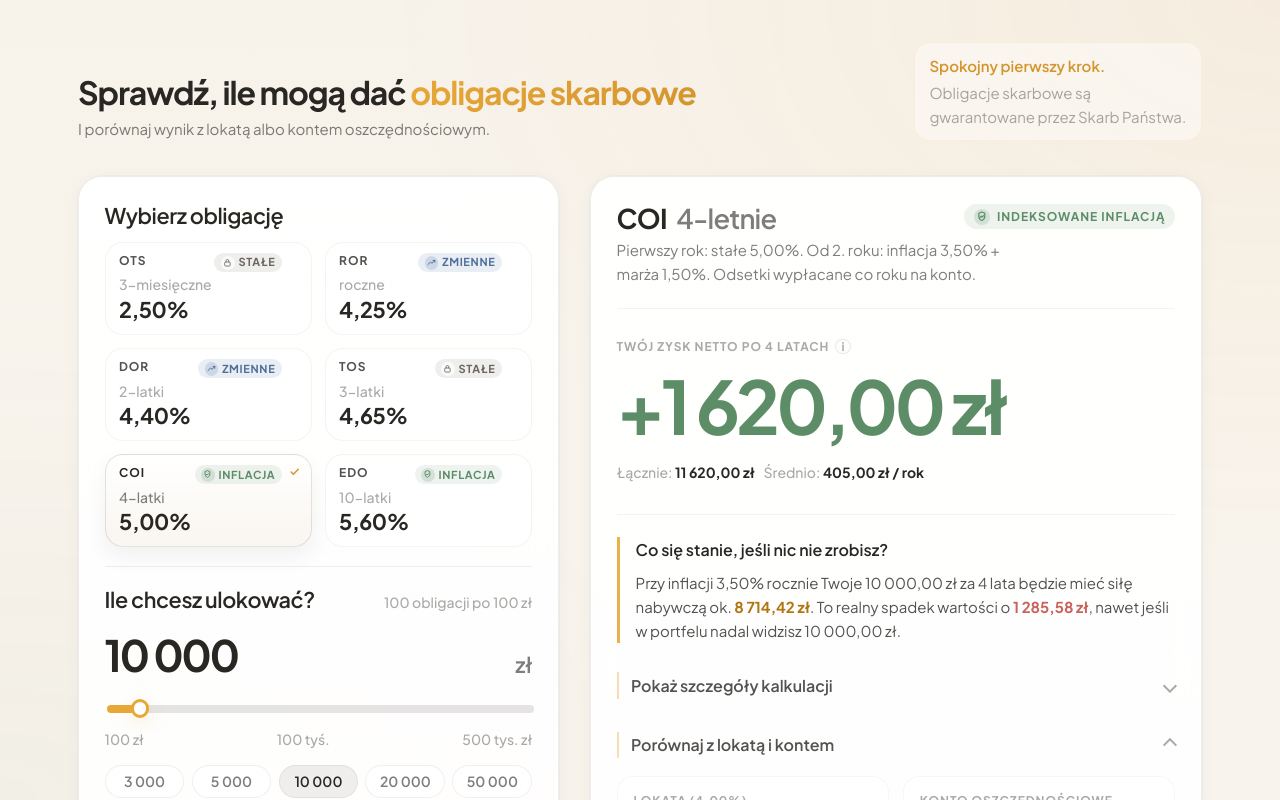
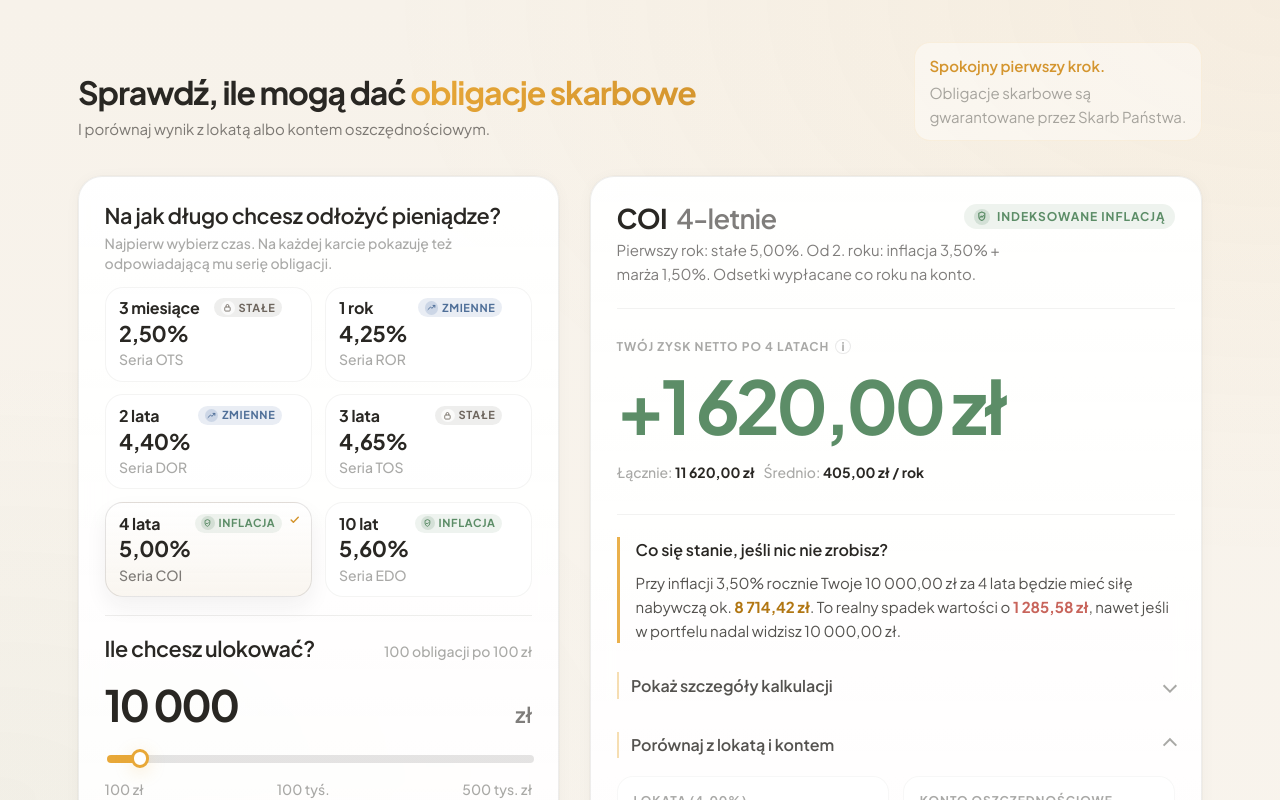
Before and after one commit to Arplay01/obligacja-kalkulator-fbo, a Next.js app: page /kalkulator in a window 1280 px wide. Shown: the top 800 px of the page. Built offline with nearby package versions, Linux system fonts and the light colour scheme.

Commit message:
Szybka aktualizacja projektu: 2026-03-29 11:18

```diff
--- a/src/features/calculator/components/calculator-input-panel.tsx
+++ b/src/features/calculator/components/calculator-input-panel.tsx
@@ -183,11 +183,17 @@ export function CalculatorInputPanel({
     <aside className="workspace__inputs card" aria-label="Parametry symulacji">
       <section
         className="panel-block panel-block--selector"
-        aria-label="Wybierz rodzaj obligacji"
+        aria-label="Wybierz czas oszczędzania"
       >
-        <h2 className="section-title section-title--compact">Wybierz obligację</h2>
+        <div className="panel-heading">
+          <h2 className="input-title">Na jak długo chcesz odłożyć pieniądze?</h2>
+          <p className="helper-text">
+            Najpierw wybierz czas. Na każdej karcie pokazuję też odpowiadającą mu
+            serię obligacji.
+          </p>
+        </div>
 
-        <div className="bond-grid" role="tablist" aria-label="Rodzaje obligacji">
+        <div className="bond-grid" role="tablist" aria-label="Dostępne okresy oszczędzania">
           {BOND_ORDER.map((bondId, index) => {
             const bond = bonds[bondId];
             const isActive = state.bondId === bondId;
@@ -218,7 +224,7 @@ export function CalculatorInputPanel({
                   </span>
                 ) : null}
                 <div className="bond-chip__header">
-                  <span className="bond-chip__ticker">{bond.name}</span>
+                  <span className="bond-chip__label">{bond.termLabel}</span>
                   <span className="bond-chip__badge-slot bond-chip__badge-slot--inline">
                     <BondBadge
                       kind={bond.badgeKind}
@@ -227,8 +233,8 @@ export function CalculatorInputPanel({
                     />
                   </span>
                 </div>
-                <span className="bond-chip__label">{bond.pickerLabel}</span>
                 <span className="bond-chip__rate">{formatPercent(bond.firstRate)}</span>
+                <span className="bond-chip__ticker">Seria {bond.name}</span>
                 <span className="bond-chip__badge-slot bond-chip__badge-slot--stacked">
                   <BondBadge
                     kind={bond.badgeKind}
--- a/src/features/calculator/styles/calculator.css
+++ b/src/features/calculator/styles/calculator.css
@@ -546,6 +546,12 @@
   gap: 0.8rem;
 }
 
+.calculator-route .panel-heading {
+  display: flex;
+  flex-direction: column;
+  gap: 0.28rem;
+}
+
 .calculator-route .panel-block--ike {
   gap: 0;
 }
@@ -658,11 +664,11 @@
 }
 
 .calculator-route .bond-chip__ticker {
-  font-size: var(--type-label-xs-size);
-  line-height: var(--type-label-xs-line);
-  font-weight: var(--type-label-xs-weight);
-  letter-spacing: var(--type-label-xs-track);
-  text-transform: uppercase;
+  font-size: var(--type-caption-sm-size);
+  line-height: var(--type-caption-sm-line);
+  font-weight: var(--type-caption-sm-weight);
+  letter-spacing: var(--type-caption-sm-track);
+  color: var(--text-40);
 }
 
 .calculator-route .bond-chip__header {
@@ -676,15 +682,15 @@
 }
 
 .calculator-route .bond-chip__label {
-  font-size: var(--type-caption-sm-size);
-  line-height: var(--type-caption-sm-line);
-  font-weight: var(--type-caption-sm-weight);
-  letter-spacing: var(--type-caption-sm-track);
-  color: var(--text-40);
+  font-size: var(--type-body-lg-size);
+  line-height: 1.2;
+  font-weight: 700;
+  letter-spacing: -0.01em;
+  color: var(--text-strong);
 }
 
 .calculator-route .bond-chip__rate {
-  margin-top: 0;
+  margin-top: 0.08rem;
   font-size: var(--type-title-sm-size);
   line-height: var(--type-title-sm-line);
   font-weight: 700;
@@ -697,6 +703,10 @@
 }
 
 .calculator-route .bond-chip--active .bond-chip__label {
+  color: var(--text-strong);
+}
+
+.calculator-route .bond-chip--active .bond-chip__ticker {
   color: var(--text-60);
 }
 
@@ -2631,8 +2641,8 @@
   }
 
   .calculator-route .bond-chip__label {
-    font-size: 0.8125rem;
-    line-height: 1.2;
+    font-size: 0.95rem;
+    line-height: 1.18;
   }
 
   .calculator-route .bond-chip__rate {
```
